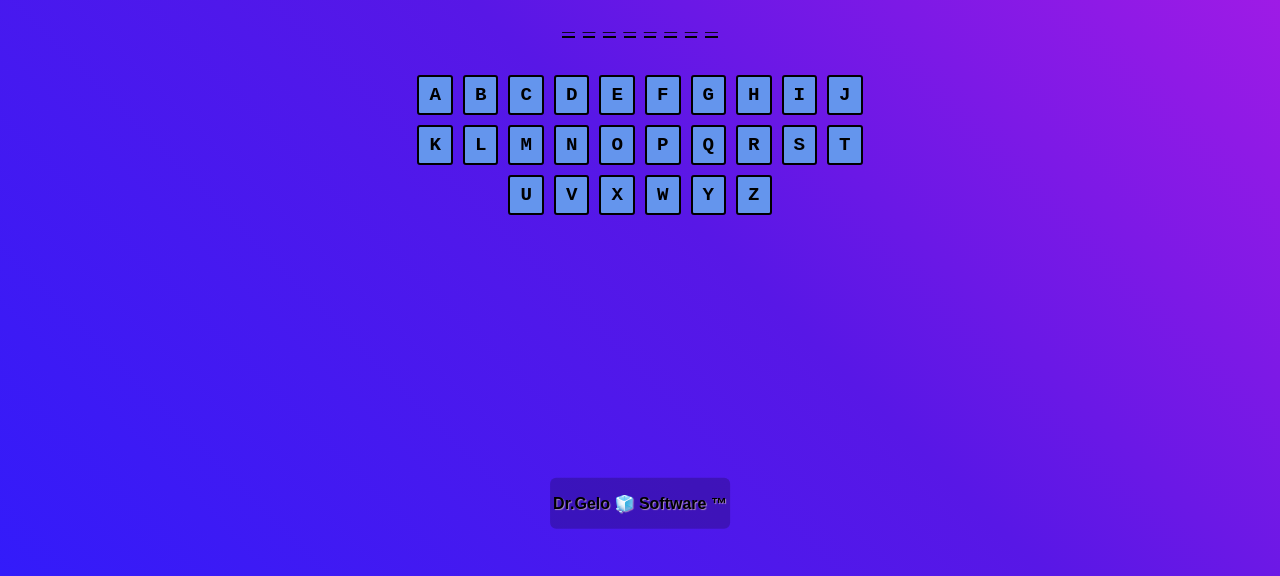
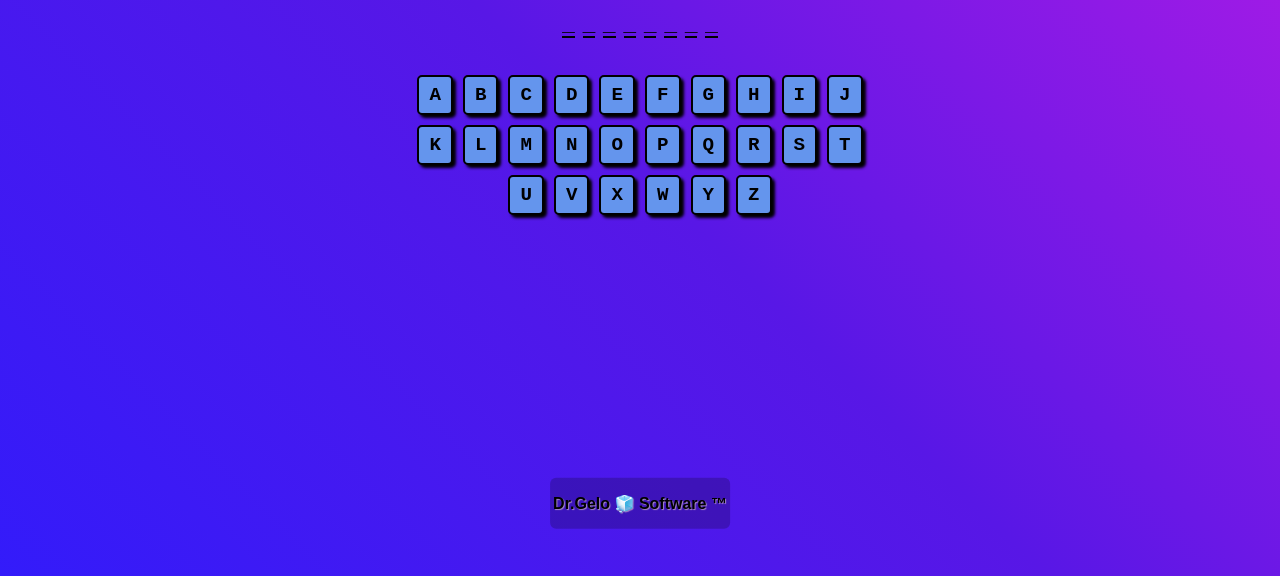
Before and after one commit to DarlanAguiar/Forca, a plain HTML site: page index.html in a window 1280 px wide. Shown: the part 240-816 px from the top of the page. Drawn offline with Linux system fonts and the light colour scheme.

```diff
--- a/style.css
+++ b/style.css
@@ -59,7 +59,8 @@ body{
     font-weight: bold;
     margin: 5px;
     padding: 7px 10px;
-    border-radius: 3px;
+    box-shadow: 3px 3px 3px ;
+    border-radius: 5px;
     border: 2px solid;
     font-size: 1.2rem;
 
```
Also changed, not shown: img/fig1.png, img/fig2.png, img/fig3.png, img/fig4.png, img/fig5.png, img/fig6.png, img/fig7.png.
